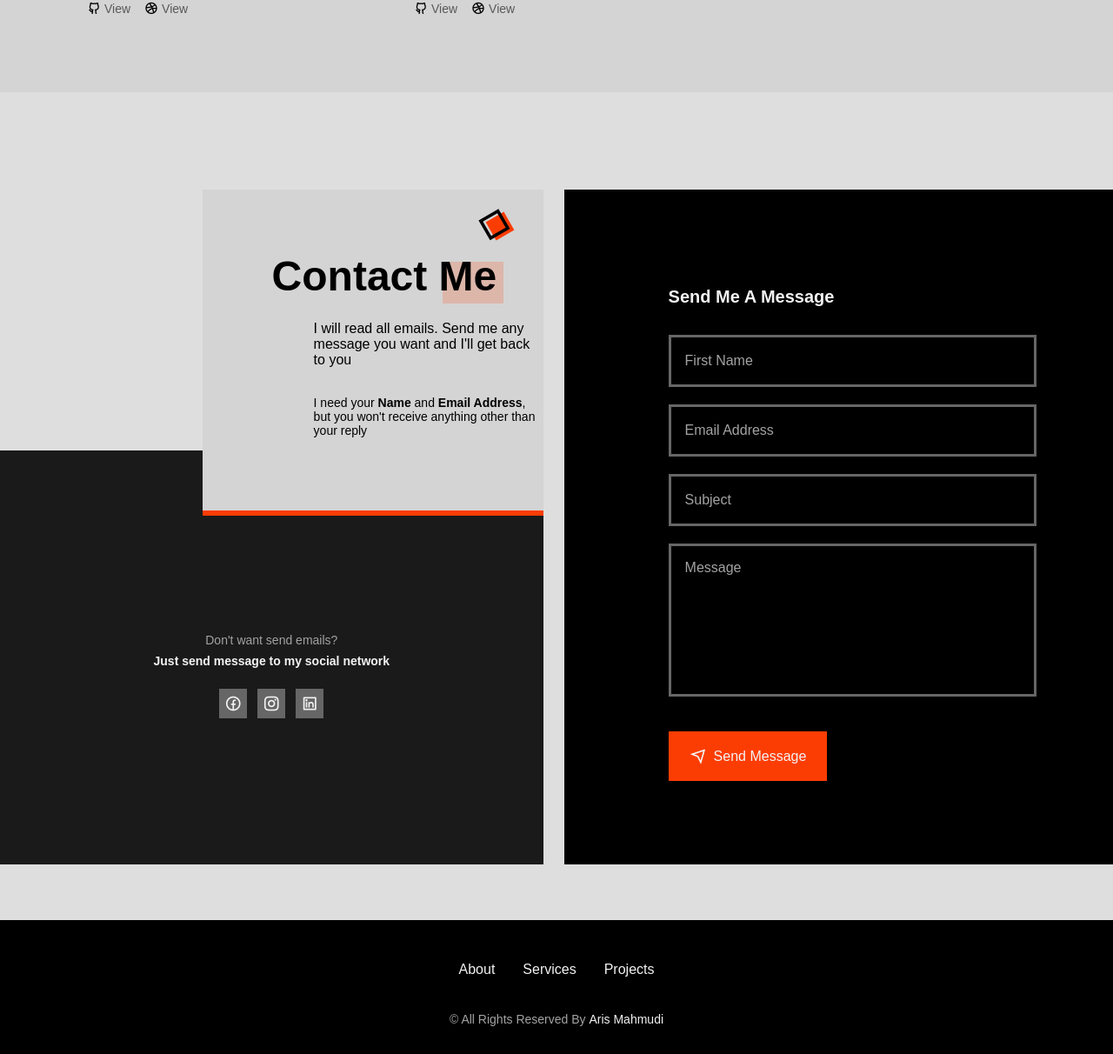
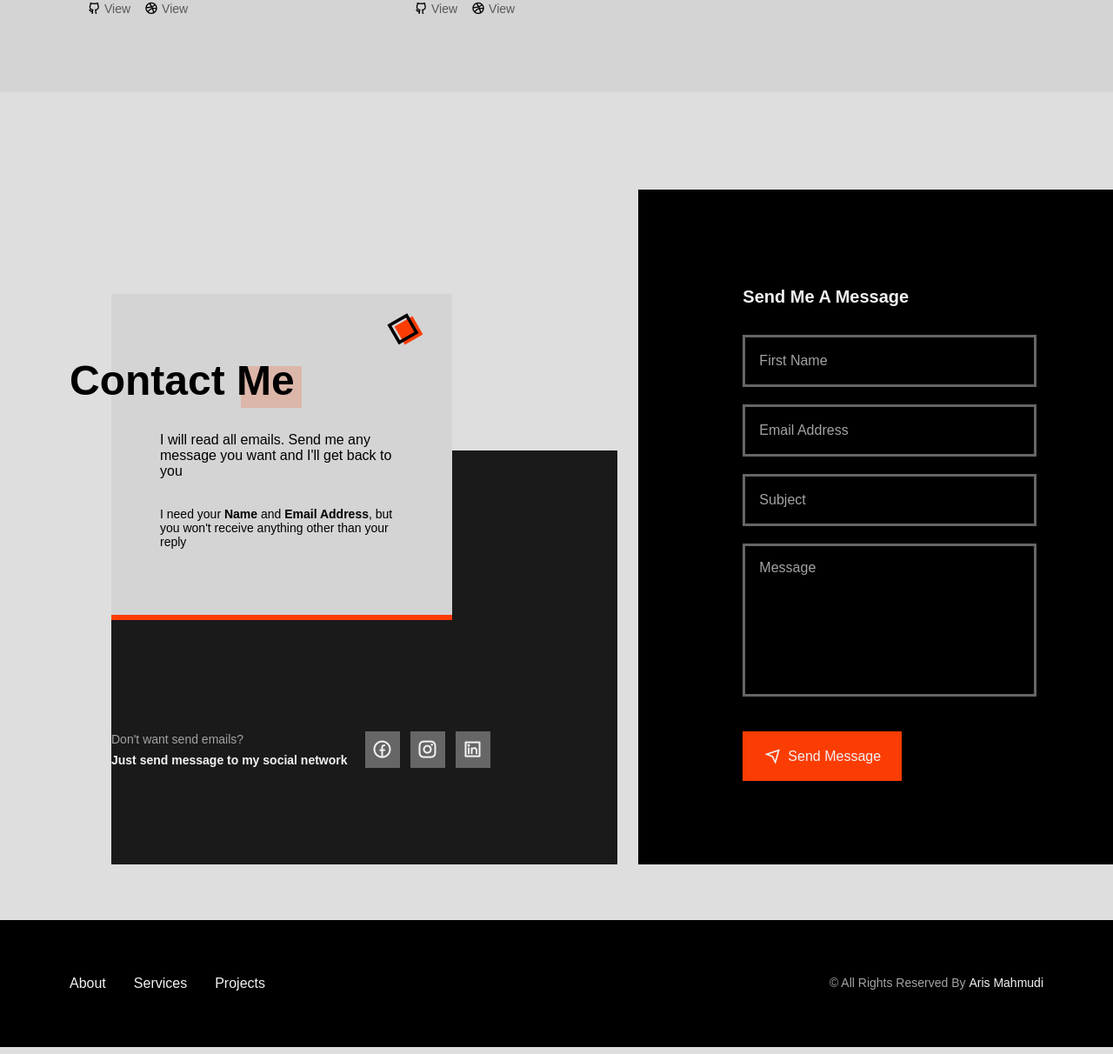
Before and after one commit to Annelies11/web_des23, a PHP site: page / in a window 1280 px wide. Shown: the part 3440-4652 px from the top of the page at 87% size. Run offline with PHP 8.4, Linux system fonts and the light colour scheme; some libraries are stand-ins or nearby versions; some web fonts are replaced.

Commit message:
eighth commit

```diff
--- a/assets/css/styles.css
+++ b/assets/css/styles.css
@@ -1511,7 +1511,56 @@ body.dark-theme{
   .contact__data{
     width: 392px;
     height: 375px;
-    padding: 4.5rem 0 0 8rem;
+    padding: 4.5rem 3.5rem 3.5rem;
+    margin: 7.5rem 0 0 8rem;
     border-bottom: 6px solid var(--first-color);
   }
-}
+
+  .contact__data .section__title-2{
+    margin: 0 0 2rem;
+    transform: translateX(-6.5rem);
+  }
+
+  .contact__social{
+    margin-left: 8rem;
+    text-align: initial;
+  }
+
+  .contact__social-data{
+    flex-direction: row;
+    align-items: center;
+    column-gap: 1.25rem;
+  }
+
+  .contact__social-arrow{
+    width: 40px;
+  }
+
+  .contact__social-link{
+    font-size: 1.5rem;
+    padding: .5rem;
+  }
+
+  .contact__message{
+    bottom: -2.5rem;
+  }
+
+  .dark-theme .contact__data{
+    box-shadow: 4px 0 8px hsla(0, 0%, 4%, .3);
+  }
+
+  .footer__container{
+    padding-block: 4rem;
+    grid-template-columns: repeat(2, max-content);
+    justify-content: space-between;
+  }
+
+  .footer__link{
+    column-gap: 3rem;
+    order: 1;
+  }
+
+  .scrollup{
+    right: 3rem;
+  }
+}
```
